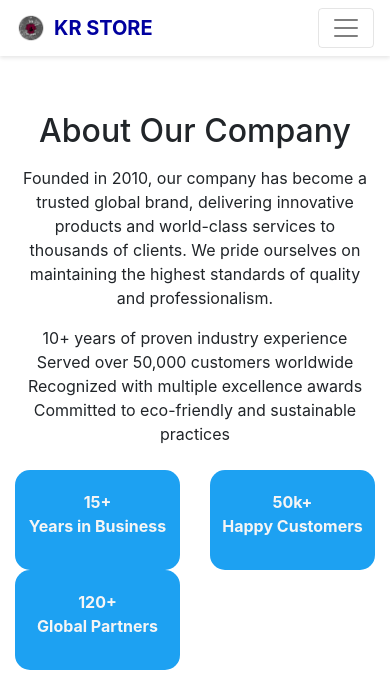
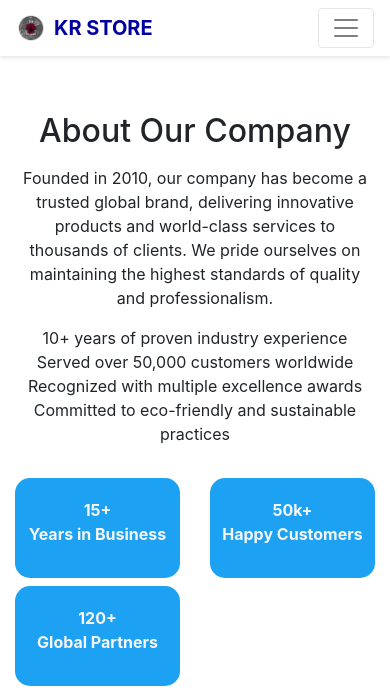
Before and after one commit to phalla009/KR_Store_Ecommerce, a Flask app: page /about in a window 390 px wide. Shown: the top 692 px of the page. Run offline with Flask 3, Linux system fonts and the light colour scheme; some libraries are stand-ins or nearby versions.

Commit message:
Edited file

```diff
--- a/templates/front/about.html
+++ b/templates/front/about.html
@@ -21,19 +21,19 @@
 
         <!-- Counters -->
         <div class="row text-center mt-4 g-3">
-          <div class="col-6 col-md-4" data-aos="zoom-in" data-aos-delay="100">
+          <div class="col-6 col-md-4 mt-2" data-aos="zoom-in" data-aos-delay="100">
             <div class="counter-box">
               <div class="counter-number">15+</div>
               <div class="counter-label">Years in Business</div>
             </div>
           </div>
-          <div class="col-6 col-md-4" data-aos="zoom-in" data-aos-delay="200">
+          <div class="col-6 col-md-4 mt-2" data-aos="zoom-in" data-aos-delay="200">
             <div class="counter-box">
               <div class="counter-number">50k+</div>
               <div class="counter-label">Happy Customers</div>
             </div>
           </div>
-          <div class="col-6 col-md-4" data-aos="zoom-in" data-aos-delay="300">
+          <div class="col-6 col-md-4 mt-2" data-aos="zoom-in" data-aos-delay="300">
             <div class="counter-box">
               <div class="counter-number">120+</div>
               <div class="counter-label">Global Partners</div>
```
